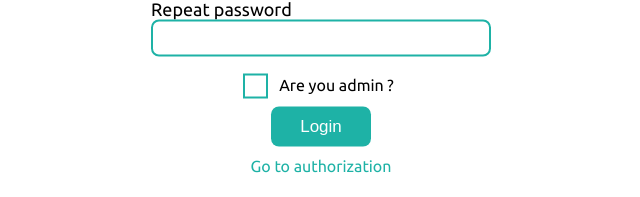
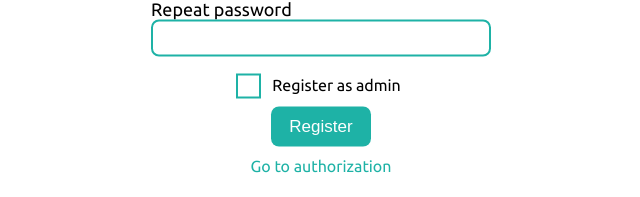
Before and after one commit to Artem2001S/testing-app-react, a React (Create React App) app: page /registration in a window 1280 px wide. Shown: the part 394-591 px from the top of the page, without its empty margins (319-959 px from the left). Built offline with nearby package versions, Linux system fonts and the light colour scheme.

Commit message:
refactor AuthForm component (set button text from props)

```diff
--- a/src/components/AuthForm/AuthForm.jsx
+++ b/src/components/AuthForm/AuthForm.jsx
@@ -8,6 +8,7 @@ import Checkbox from 'components/Checkbox/Checkbox';
 
 export default function AuthForm({
   inputs,
+  btnText,
   additionalLinks,
   validationErrors,
   inputChangeHandlers,
@@ -36,7 +37,7 @@ export default function AuthForm({
           />
         );
       })}
-      <Button handleClick={handleFormSubmit}>Login</Button>
+      <Button handleClick={handleFormSubmit}>{btnText}</Button>
 
       {additionalLinks &&
         additionalLinks.map((link) => (
@@ -53,6 +54,9 @@ export default function AuthForm({
 
 AuthForm.propTypes = {
   inputs: PropTypes.array.isRequired,
+  btnText: PropTypes.string.isRequired,
+  validationErrors: PropTypes.string,
   additionalLinks: PropTypes.array,
   inputChangeHandlers: PropTypes.object.isRequired,
+  handleFormSubmit: PropTypes.func.isRequired,
 };
--- a/src/containers/AuthFormContainer.js
+++ b/src/containers/AuthFormContainer.js
@@ -10,6 +10,7 @@ const mapStateToProps = (state) => ({
   inputs: state.authorizationFormInputs.inputs,
   validationErrors: state.authorizationFormInputs.validationStatus,
   additionalLinks: [{ to: '/registration', label: 'Registration' }],
+  btnText: 'Login',
 });
 
 const mapDispatchToProps = (dispatch) => ({
--- a/src/containers/RegistrationFormContainer.js
+++ b/src/containers/RegistrationFormContainer.js
@@ -9,6 +9,8 @@ import { createOnChangeHandlers, validateRegistrationForm } from 'utils';
 const mapStateToProps = (state) => ({
   inputs: state.registrationForm.inputs,
   validationErrors: state.registrationForm.validationStatus,
+  additionalLinks: [{ to: '/', label: 'Go to authorization' }],
+  btnText: 'Register',
 });
 
 const mapDispatchToProps = (dispatch) => ({
@@ -23,7 +25,6 @@ const mapDispatchToProps = (dispatch) => ({
   },
   changeValidationStatus: (message) =>
     dispatch(changeRegistrationFormValidationStatus(message)),
-  additionalLinks: [{ to: '/', label: 'Go to authorization' }],
 });
 
 const mergeProps = (stateProps, dispatchProps) => {
--- a/src/redux/reducers/registrationFormReducer.js
+++ b/src/redux/reducers/registrationFormReducer.js
@@ -13,7 +13,7 @@ const initialState = {
     },
     {
       label: 'Password',
-      name: 'password',
+      name: '_password',
       value: '',
       type: 'password',
     },
@@ -24,7 +24,7 @@ const initialState = {
       type: 'password',
     },
     {
-      label: 'Are you admin ?',
+      label: 'Register as admin',
       name: 'is_admin',
       value: false,
       type: 'checkbox',
```
